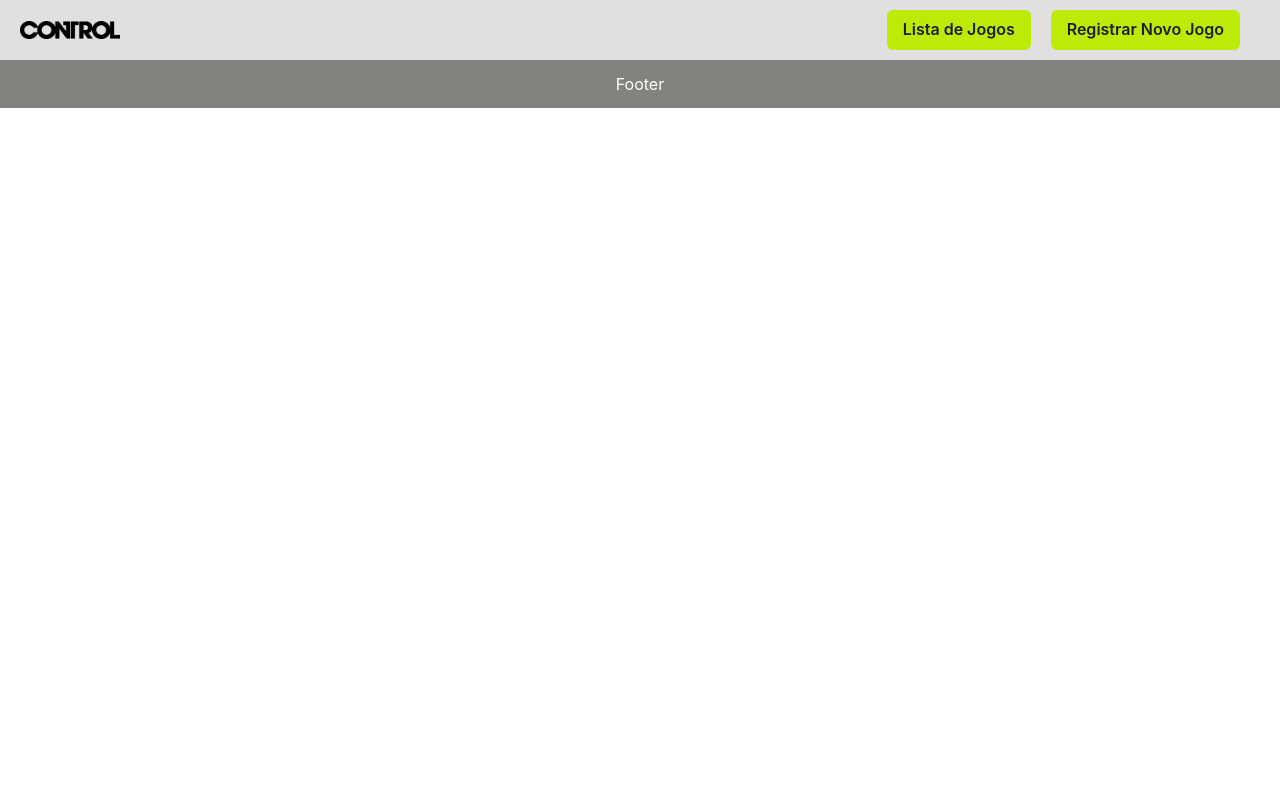
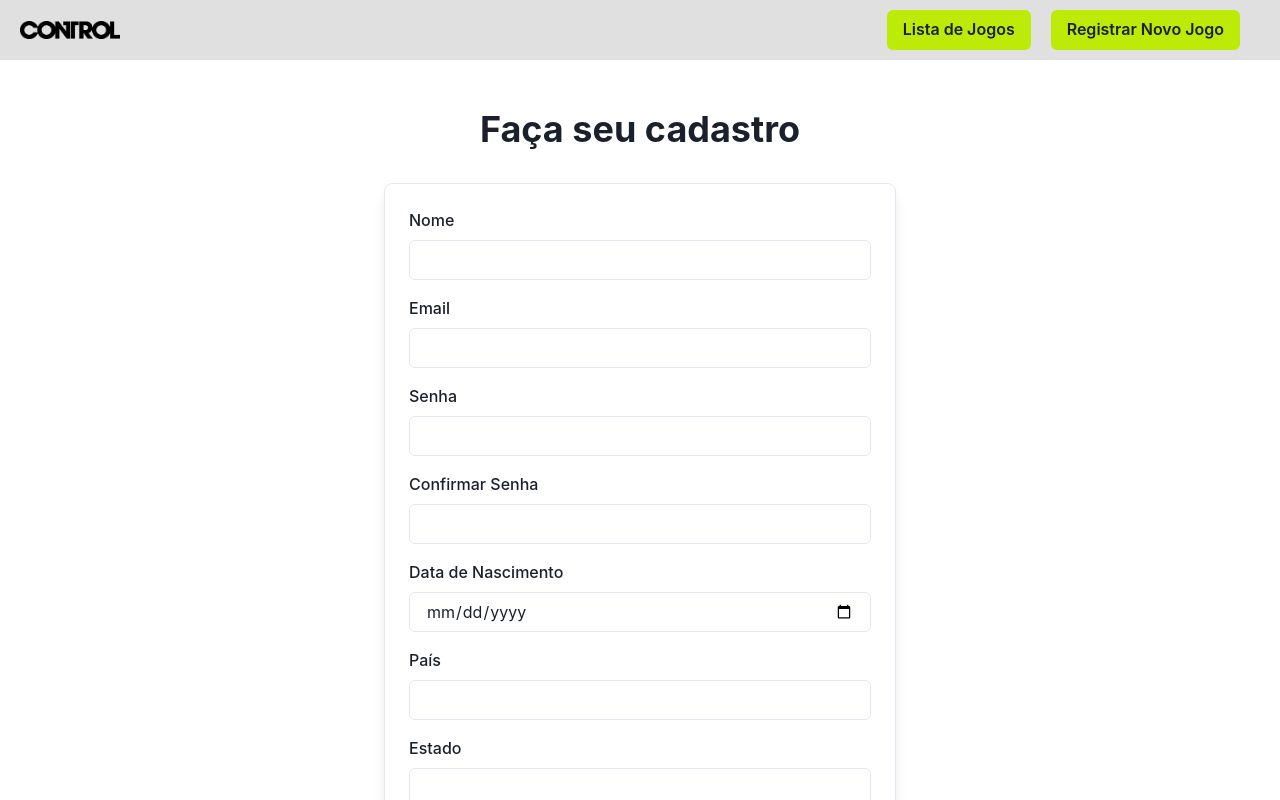
Before and after one commit to 4lisson0/projeto-best-browser-games, a React (Vite) app: page /cadastro in a window 1280 px wide. Shown: the top 800 px of the page. Built offline with nearby package versions, Linux system fonts and the light colour scheme.

Commit message:
users login and register

```diff
--- a/package.json
+++ b/package.json
@@ -1,7 +1,7 @@
 {
   "name": "best-browser-games",
   "private": true,
-  "version": "0.0.2",
+  "version": "0.0.3",
   "type": "module",
   "scripts": {
     "dev": "vite",
--- /dev/null
+++ b/src/components/Login/AppLogin.jsx
@@ -0,0 +1,100 @@
+import { useState } from 'react';
+import { useForm } from 'react-hook-form';
+import {
+  Box,
+  FormControl,
+  FormLabel,
+  Input,
+  Button,
+  Container,
+  FormErrorMessage,
+  Heading,
+  Alert,
+  AlertIcon,
+} from '@chakra-ui/react';
+import gamesApi from '../../services/gamesApi';
+
+const AppLogin = () => {
+  const [alertMessage, setAlertMessage] = useState('');
+  const [alertType, setAlertType] = useState('success');
+  const {
+    register,
+    handleSubmit,
+    formState: { errors },
+  } = useForm();
+
+  const onSubmit = async (data) => {
+    try {
+      const response = await gamesApi.post('/users/login', data);
+
+      localStorage.setItem('token', response.data.token);
+    } catch (error) {
+      setAlertType('error');
+      setAlertMessage(error.response.data[0].message);
+      setTimeout(() => setAlertMessage(''), 3000);
+    }
+  };
+
+  return (
+    <Container p={12} maxW={1440}>
+      <Heading as="h1" textAlign="center">
+        Faça seu login
+      </Heading>
+      <Box
+        maxW="lg"
+        w="100%"
+        mx="auto"
+        my={8}
+        p={6}
+        borderWidth="1px"
+        borderRadius="lg"
+        boxShadow="lg"
+      >
+        <form onSubmit={handleSubmit(onSubmit)}>
+          <FormControl isInvalid={errors.email} mb={4}>
+            <FormLabel htmlFor="email">Email</FormLabel>
+            <Input
+              id="email"
+              type="email"
+              {...register('email', { required: 'Email obrigatório' })}
+            />
+            <FormErrorMessage>
+              {errors.email && errors.email.message}
+            </FormErrorMessage>
+          </FormControl>
+          <FormControl isInvalid={errors.password} mb={4}>
+            <FormLabel htmlFor="password">Senha</FormLabel>
+            <Input
+              id="password"
+              type="password"
+              {...register('password', { required: 'Senha obrigatória' })}
+            />
+            <FormErrorMessage>
+              {errors.password && errors.password.message}
+            </FormErrorMessage>
+          </FormControl>
+          <Button type="submit" background="#bdeb07" width="full">
+            Entrar
+          </Button>
+        </form>
+        {alertMessage && (
+          <Alert
+            status={alertType}
+            position="absolute"
+            top="10vh"
+            left="50%"
+            transform="translateX(-50%)"
+            zIndex="999"
+            width="80%"
+            maxWidth="400px"
+          >
+            <AlertIcon />
+            {alertMessage}
+          </Alert>
+        )}
+      </Box>
+    </Container>
+  );
+};
+
+export default AppLogin;
--- /dev/null
+++ b/src/components/Register/AppRegister.jsx
@@ -0,0 +1,178 @@
+import { useRef, useState } from 'react';
+import gamesApi from '../../services/gamesApi';
+import { useForm } from 'react-hook-form';
+import {
+  Box,
+  FormControl,
+  FormLabel,
+  Input,
+  Button,
+  Container,
+  FormErrorMessage,
+  Heading,
+  Alert,
+  AlertIcon,
+} from '@chakra-ui/react';
+
+const AppRegister = () => {
+  const [alertMessage, setAlertMessage] = useState('');
+  const [alertType, setAlertType] = useState('success');
+  const {
+    register,
+    handleSubmit,
+    formState: { errors },
+    watch,
+    reset,
+  } = useForm();
+
+  const onSubmit = async (data) => {
+    try {
+      await gamesApi.post('/users', data);
+
+      reset();
+      setAlertType('success');
+      setAlertMessage('Usuário cadastrado com sucesso');
+      setTimeout(() => setAlertMessage(''), 3000);
+    } catch (error) {
+      setAlertType('error');
+      setAlertMessage(error.response.data[0].message);
+      setTimeout(() => setAlertMessage(''), 3000);
+    }
+  };
+
+  const password = useRef({});
+  password.current = watch('password', '');
+
+  return (
+    <Container p={12} maxW={1440}>
+      <Heading as="h1" textAlign="center">
+        Faça seu cadastro
+      </Heading>
+      <Box
+        maxW="lg"
+        w="100%"
+        mx="auto"
+        my={8}
+        p={6}
+        borderWidth="1px"
+        borderRadius="lg"
+        boxShadow="lg"
+      >
+        <form onSubmit={handleSubmit(onSubmit)}>
+          <FormControl isInvalid={errors.name} mb={4}>
+            <FormLabel htmlFor="name">Nome</FormLabel>
+            <Input
+              id="name"
+              type="text"
+              {...register('name', { required: 'Nome é obrigatório' })}
+            />
+            <FormErrorMessage>
+              {errors.name && errors.name.message}
+            </FormErrorMessage>
+          </FormControl>
+          <FormControl isInvalid={errors.email} mb={4}>
+            <FormLabel htmlFor="email">Email</FormLabel>
+            <Input
+              id="email"
+              type="email"
+              {...register('email', {
+                required: 'Email é obrigatório',
+                pattern: { value: /^\S+@\S+$/i, message: 'Email inválido' },
+              })}
+            />
+            <FormErrorMessage>
+              {errors.email && errors.email.message}
+            </FormErrorMessage>
+          </FormControl>
+          <FormControl isInvalid={errors.password} mb={4}>
+            <FormLabel htmlFor="password">Senha</FormLabel>
+            <Input
+              id="password"
+              type="password"
+              {...register('password', {
+                required: 'Senha é obrigatória',
+                minLength: {
+                  value: 6,
+                  message: 'Senha deve ter pelo menos 6 caracteres',
+                },
+              })}
+            />
+            <FormErrorMessage>
+              {errors.password && errors.password.message}
+            </FormErrorMessage>
+          </FormControl>
+          <FormControl isInvalid={errors.confirmPassword} mb={4}>
+            <FormLabel htmlFor="confirmPassword">Confirmar Senha</FormLabel>
+            <Input
+              id="confirmPassword"
+              type="password"
+              {...register('confirmPassword', {
+                required: 'Confirmação de senha é obrigatória',
+                validate: (value) =>
+                  value === password.current || 'As senhas não coincidem',
+              })}
+            />
+            <FormErrorMessage>
+              {errors.confirmPassword && errors.confirmPassword.message}
+            </FormErrorMessage>
+          </FormControl>
+          <FormControl isInvalid={errors.birthDate} mb={4}>
+            <FormLabel htmlFor="birthDate">Data de Nascimento</FormLabel>
+            <Input
+              id="birthDate"
+              type="date"
+              {...register('birthDate', {
+                required: 'Data de Nascimento é obrigatória',
+              })}
+            />
+            <FormErrorMessage>
+              {errors.birthDate && errors.birthDate.message}
+            </FormErrorMessage>
+          </FormControl>
+          <FormControl isInvalid={errors.country} mb={4}>
+            <FormLabel htmlFor="country">País</FormLabel>
+            <Input
+              id="country"
+              type="text"
+              {...register('country', { required: 'País é obrigatório' })}
+            />
+            <FormErrorMessage>
+              {errors.country && errors.country.message}
+            </FormErrorMessage>
+          </FormControl>
+          <FormControl isInvalid={errors.state} mb={4}>
+            <FormLabel htmlFor="state">Estado</FormLabel>
+            <Input
+              id="state"
+              type="text"
+              {...register('state', { required: 'Estado é obrigatório' })}
+            />
+            <FormErrorMessage>
+              {errors.state && errors.state.message}
+            </FormErrorMessage>
+          </FormControl>
+          <Button type="submit" background="#bdeb07" width="full" mt={4}>
+            Registrar
+          </Button>
+        </form>
+        {alertMessage && (
+          <Alert
+            status={alertType}
+            position="absolute"
+            top="10vh"
+            left="50%"
+            transform="translateX(-50%)"
+            zIndex="999"
+            width="80%"
+            maxWidth="400px"
+          >
+            <AlertIcon />
+            {alertMessage}
+          </Alert>
+        )}
+      </Box>
+    </Container>
+  );
+};
+
+export default AppRegister;
--- a/src/routes.jsx
+++ b/src/routes.jsx
@@ -1,9 +1,10 @@
 import { BrowserRouter, Routes, Route } from 'react-router-dom';
 import AppForm from './components/Table/AppRegisterGame';
-import AppTable from './components/Table/AppTable'
+import AppTable from './components/Table/AppTable';
 import AppHeader from './components/Header/AppHeader';
 import AppFooter from './components/Footer/AppFooter';
-
+import AppLogin from './components/Login/AppLogin';
+import AppRegister from './components/Register/AppRegister';
 
 const Router = () => {
   return (
@@ -11,13 +12,13 @@ const Router = () => {
       <AppHeader />
       <BrowserRouter>
         <Routes>
-          <Route path="/" element={<AppTable />}>
-          </Route>
-          <Route path="/register" element={<AppForm />}>
-          </Route>
+          <Route path="/" element={<AppTable />}></Route>
+          <Route path="/register" element={<AppForm />}></Route>
+          <Route path="/login" element={<AppLogin />}></Route>
+          <Route path="/cadastro" element={<AppRegister />}></Route>
         </Routes>
       </BrowserRouter>
-      <AppFooter/>
+      <AppFooter />
     </>
   );
 };
--- /dev/null
+++ b/src/services/gamesApi.js
@@ -0,0 +1,15 @@
+import axios from 'axios';
+
+const gamesApi = axios.create({
+  baseURL: 'https://api-best-browser-games.vercel.app',
+});
+
+gamesApi.interceptors.request.use(async (config) => {
+  const token = localStorage.getItem('token');
+  if (token) {
+    config.headers.Authorization = token;
+  }
+  return config;
+});
+
+export default gamesApi;
```
